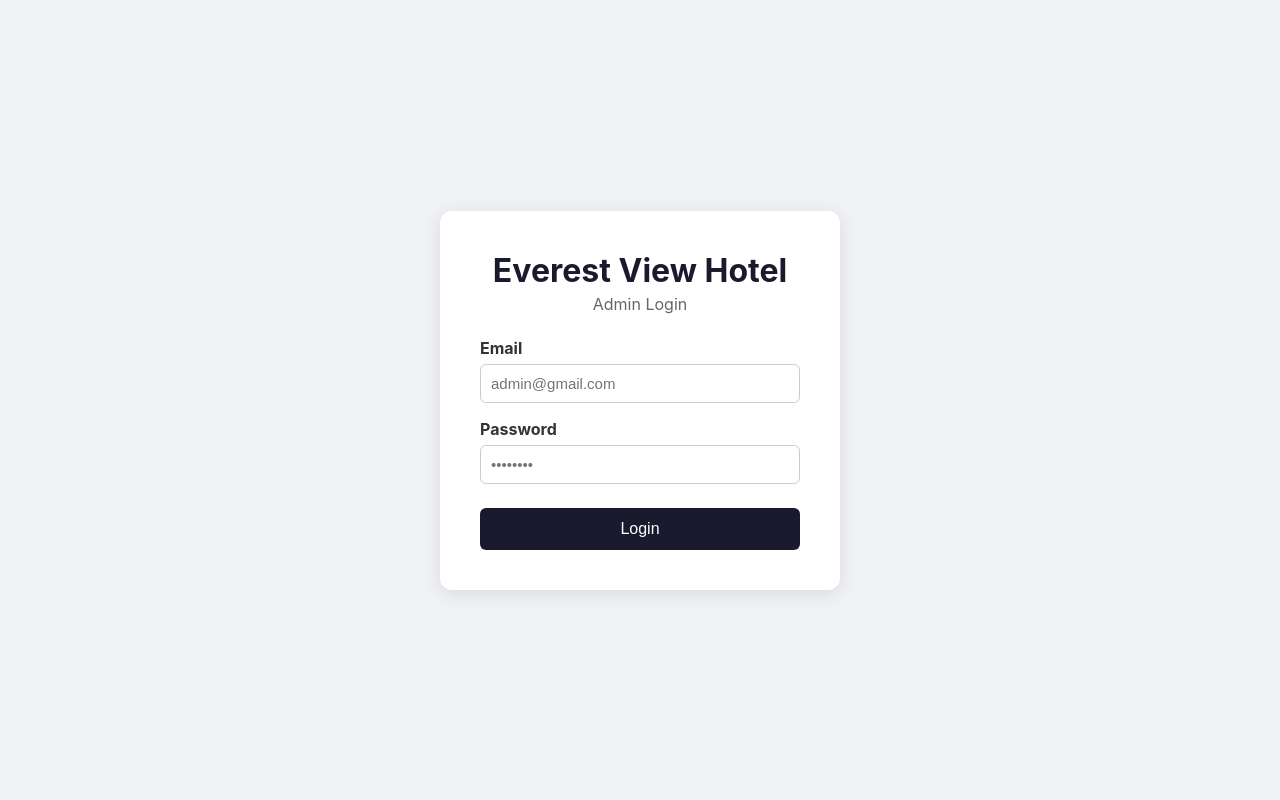
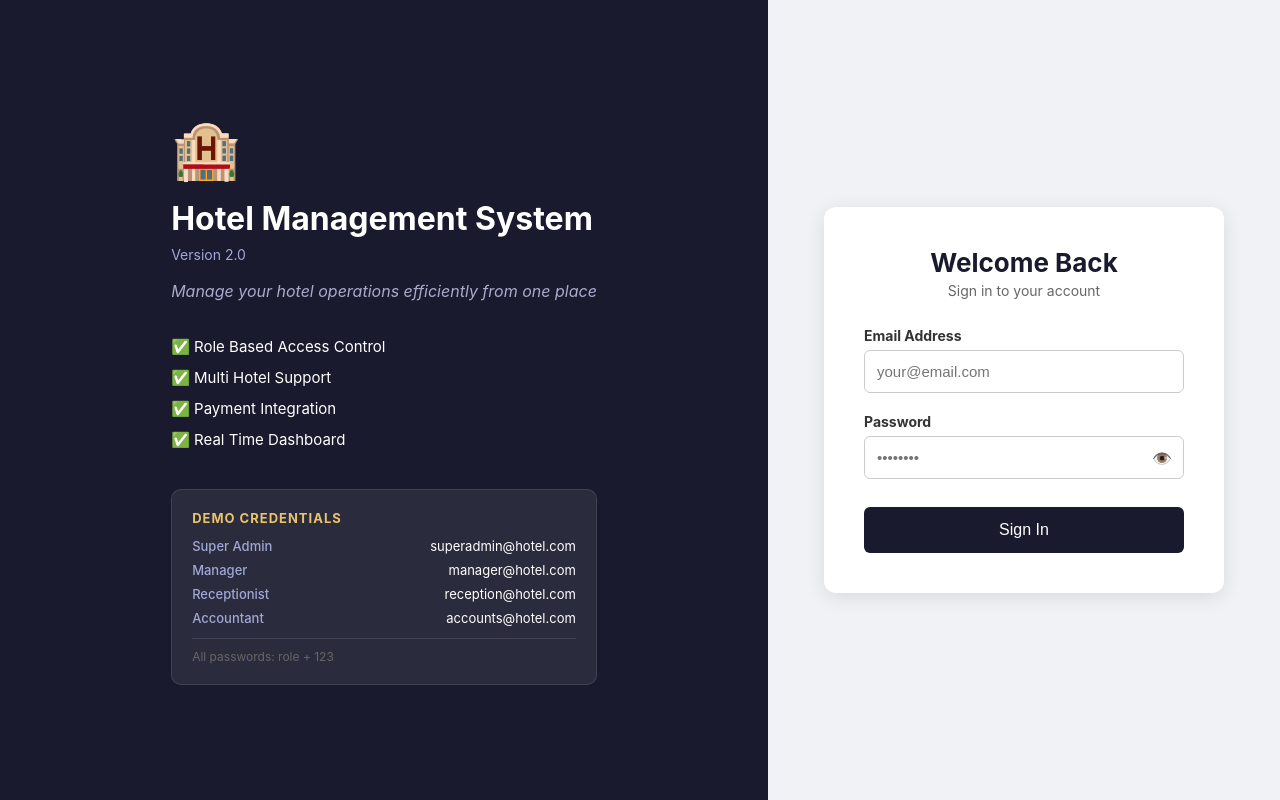
Before and after one commit to Sangamrai021/Hotel-Management-System, a React (Vite) app in the folder client/: page /login in a window 1280 px wide. Built offline with nearby package versions, Linux system fonts and the light colour scheme.

Commit message:
feat(auth): enhance login page with role-based demo info and password toggle

```diff
--- a/client/src/pages/Auth/Login.jsx
+++ b/client/src/pages/Auth/Login.jsx
@@ -8,6 +8,7 @@ const Login = () => {
     const [password, setPassword] = useState("");
     const [error, setError] = useState("");
     const [loading, setLoading] = useState(false);
+    const [showPassword, setShowPassword] = useState(false);
 
     const { login } = useAuth();
     const navigate = useNavigate();
@@ -19,7 +20,8 @@ const Login = () => {
 
         try {
             const res = await API.post("/auth/login", { email, password });
-            login(res.data.token);
+            // Pass both token and user data to AuthContext
+            login(res.data.token, res.data.user);
             navigate("/");
         } catch (err) {
             setError(err.response?.data?.message || "Login failed");
@@ -30,41 +32,94 @@ const Login = () => {
 
     return (
         <div style={styles.container}>
+            <div style={styles.left}>
+                <div style={styles.leftContent}>
+                    <div style={styles.hotelIcon}>🏨</div>
+                    <h1 style={styles.hotelName}>Hotel Management System</h1>
+                    <p style={styles.hotelVersion}>Version 2.0</p>
+                    <p style={styles.hotelTagline}>
+                        Manage your hotel operations efficiently from one place
+                    </p>
+                    <div style={styles.features}>
+                        <div style={styles.feature}>✅ Role Based Access Control</div>
+                        <div style={styles.feature}>✅ Multi Hotel Support</div>
+                        <div style={styles.feature}>✅ Payment Integration</div>
+                        <div style={styles.feature}>✅ Real Time Dashboard</div>
+                    </div>
+
+                    <div style={styles.demoBox}>
+                        <div style={styles.demoTitle}>Demo Credentials</div>
+                        <div style={styles.demoRow}>
+                            <span style={styles.demoRole}>Super Admin</span>
+                            <span style={styles.demoEmail}>superadmin@hotel.com</span>
+                        </div>
+                        <div style={styles.demoRow}>
+                            <span style={styles.demoRole}>Manager</span>
+                            <span style={styles.demoEmail}>manager@hotel.com</span>
+                        </div>
+                        <div style={styles.demoRow}>
+                            <span style={styles.demoRole}>Receptionist</span>
+                            <span style={styles.demoEmail}>reception@hotel.com</span>
+                        </div>
+                        <div style={styles.demoRow}>
+                            <span style={styles.demoRole}>Accountant</span>
+                            <span style={styles.demoEmail}>accounts@hotel.com</span>
+                        </div>
+                        <div style={styles.demoPassword}>All passwords: role + 123</div>
+                    </div>
+                </div>
+            </div>
+
+            <div style={styles.right}>
                 <div style={styles.card}>
-                <h1 style={styles.title}>Everest View Hotel</h1>
-                <p style={styles.subtitle}>Admin Login</p>
+                    <h2 style={styles.title}>Welcome Back</h2>
+                    <p style={styles.subtitle}>Sign in to your account</p>
 
                     {error && <div style={styles.error}>{error}</div>}
 
                     <form onSubmit={handleSubmit}>
                         <div style={styles.field}>
-                        <label style={styles.label}>Email</label>
+                            <label style={styles.label}>Email Address</label>
                             <input
                                 type="email"
                                 value={email}
                                 onChange={(e) => setEmail(e.target.value)}
                                 style={styles.input}
-                            placeholder="admin@gmail.com"
+                                placeholder="your@email.com"
                                 required
                             />
                         </div>
 
                         <div style={styles.field}>
                             <label style={styles.label}>Password</label>
+                            <div style={styles.passwordWrapper}>
                                 <input
-                            type="password"
+                                    type={showPassword ? "text" : "password"}
                                     value={password}
                                     onChange={(e) => setPassword(e.target.value)}
-                            style={styles.input}
+                                    style={{ ...styles.input, paddingRight: "44px" }}
                                     placeholder="••••••••"
                                     required
                                 />
+                                <button
+                                    type="button"
+                                    onClick={() => setShowPassword(!showPassword)}
+                                    style={styles.eyeBtn}
+                                >
+                                    {showPassword ? "🙈" : "👁️"}
+                                </button>
+                            </div>
                         </div>
 
-                    <button type="submit" className="shared-login-btn" style={styles.button} disabled={loading}>
-                        {loading ? "Logging in..." : "Login"}
+                        <button
+                            type="submit"
+                            style={styles.button}
+                            disabled={loading}
+                        >
+                            {loading ? "Signing in..." : "Sign In"}
                         </button>
                     </form>
+                </div>
             </div>
         </div>
     );
@@ -73,10 +128,96 @@ const Login = () => {
 const styles = {
     container: {
         display: "flex",
+        height: "100vh",
+        overflow: "hidden",
+    },
+    left: {
+        width: "60%",
+        backgroundColor: "#1a1a2e",
+        display: "flex",
+        alignItems: "center",
         justifyContent: "center",
+        padding: "40px",
+    },
+    leftContent: {
+        maxWidth: "480px",
+    },
+    hotelIcon: {
+        fontSize: "56px",
+        marginBottom: "16px",
+    },
+    hotelName: {
+        fontSize: "32px",
+        fontWeight: "bold",
+        color: "white",
+        marginBottom: "8px",
+    },
+    hotelVersion: {
+        fontSize: "14px",
+        color: "#9fa8d4",
+        marginBottom: "16px",
+    },
+    hotelTagline: {
+        fontSize: "16px",
+        color: "#aaaacc",
+        fontStyle: "italic",
+        marginBottom: "32px",
+        lineHeight: "1.6",
+    },
+    features: {
+        display: "flex",
+        flexDirection: "column",
+        gap: "12px",
+        marginBottom: "40px",
+    },
+    feature: {
+        fontSize: "15px",
+        color: "white",
+    },
+    demoBox: {
+        backgroundColor: "rgba(255,255,255,0.08)",
+        borderRadius: "10px",
+        padding: "20px",
+        border: "1px solid rgba(255,255,255,0.1)",
+    },
+    demoTitle: {
+        fontSize: "13px",
+        fontWeight: "bold",
+        color: "#e9c46a",
+        marginBottom: "12px",
+        textTransform: "uppercase",
+        letterSpacing: "1px",
+    },
+    demoRow: {
+        display: "flex",
+        justifyContent: "space-between",
         alignItems: "center",
-        height: "100vh",
+        marginBottom: "8px",
+    },
+    demoRole: {
+        fontSize: "13px",
+        color: "#9fa8d4",
+        fontWeight: "500",
+        minWidth: "100px",
+    },
+    demoEmail: {
+        fontSize: "13px",
+        color: "white",
+    },
+    demoPassword: {
+        fontSize: "12px",
+        color: "#666",
+        marginTop: "12px",
+        borderTop: "1px solid rgba(255,255,255,0.1)",
+        paddingTop: "10px",
+    },
+    right: {
+        width: "40%",
         backgroundColor: "#f0f2f5",
+        display: "flex",
+        alignItems: "center",
+        justifyContent: "center",
+        padding: "40px",
     },
     card: {
         backgroundColor: "white",
@@ -90,11 +231,13 @@ const styles = {
         textAlign: "center",
         marginBottom: "4px",
         color: "#1a1a2e",
+        fontSize: "26px",
     },
     subtitle: {
         textAlign: "center",
         color: "#666",
-        marginBottom: "24px",
+        marginBottom: "28px",
+        fontSize: "14px",
     },
     error: {
         backgroundColor: "#ffe0e0",
@@ -103,27 +246,44 @@ const styles = {
         borderRadius: "6px",
         marginBottom: "16px",
         textAlign: "center",
+        fontSize: "14px",
     },
     field: {
-        marginBottom: "16px",
+        marginBottom: "20px",
     },
     label: {
         display: "block",
         marginBottom: "6px",
         fontWeight: "bold",
         color: "#333",
+        fontSize: "14px",
     },
     input: {
         width: "100%",
-        padding: "10px",
+        padding: "12px",
         borderRadius: "6px",
         border: "1px solid #ccc",
         fontSize: "15px",
         boxSizing: "border-box",
+        outline: "none",
+    },
+    passwordWrapper: {
+        position: "relative",
+    },
+    eyeBtn: {
+        position: "absolute",
+        right: "12px",
+        top: "50%",
+        transform: "translateY(-50%)",
+        background: "none",
+        border: "none",
+        cursor: "pointer",
+        fontSize: "16px",
+        padding: 0,
     },
     button: {
         width: "100%",
-        padding: "12px",
+        padding: "14px",
         backgroundColor: "#1a1a2e",
         color: "white",
         border: "none",
@@ -131,6 +291,7 @@ const styles = {
         fontSize: "16px",
         cursor: "pointer",
         marginTop: "8px",
+        fontWeight: "500",
     },
 };
 
```
Lines whose indentation alone changed are shown as unchanged.
